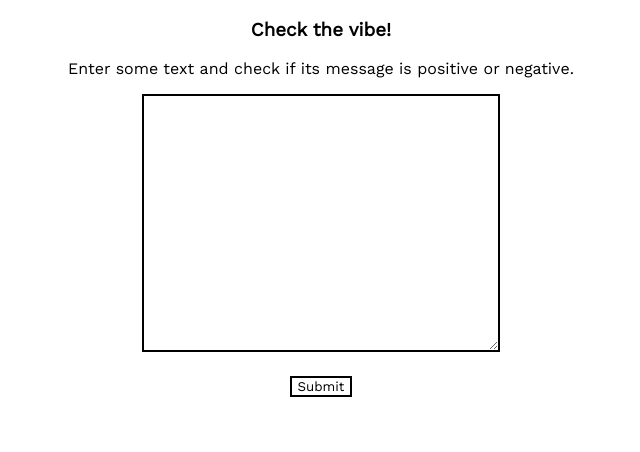
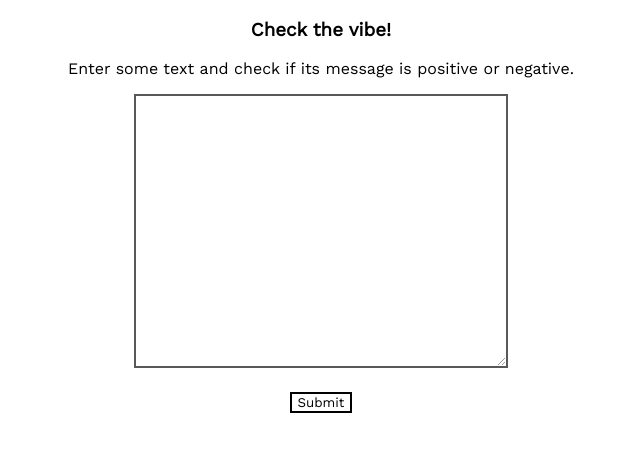
Before and after one commit to RadekKosiada/check-the-vibe-app, a React (Create React App) app: page / in a window 1280 px wide. Shown: the top 452 px of the page, without its empty margins (319-959 px from the left). Built offline with nearby package versions, Linux system fonts and the light colour scheme; no server answers.

Commit message:
Change background depending on the response

```diff
--- a/src/App.css
+++ b/src/App.css
@@ -8,6 +8,10 @@ textarea {
   width: 350px;
   height: 250px;
   border: 2px solid black;
+  font-family: 'Work Sans', sans-serif;
+  font-size: 1em;
+  opacity: 0.65;
+  padding: 10px;
 }
 
 button {
--- a/src/components/SubmitForm.js
+++ b/src/components/SubmitForm.js
@@ -45,12 +45,16 @@ export default class SubmitForm extends Component {
     this.sendToAnalyze();
   }
   render() {
+    {this.state.response === "positive" && (document.body.style.backgroundColor = 'green')}
+    {this.state.response === "negative" && (document.body.style.backgroundColor = 'red')}
+    {this.state.response === "neutral" && (document.body.style.backgroundColor = 'lightgrey')}
     return (
       <div>
         <textarea onChange={this.handleChange}></textarea>
         <button onClick={this.handleSubmit}>Submit</button>
         {this.state.response === "positive" && (<h1>:)</h1>)}
         {this.state.response === "negative" && (<h1>:(</h1>)}
+        {this.state.response === "neutral" && (<h1>:|</h1>)}
       </div>
     );
   }
```
